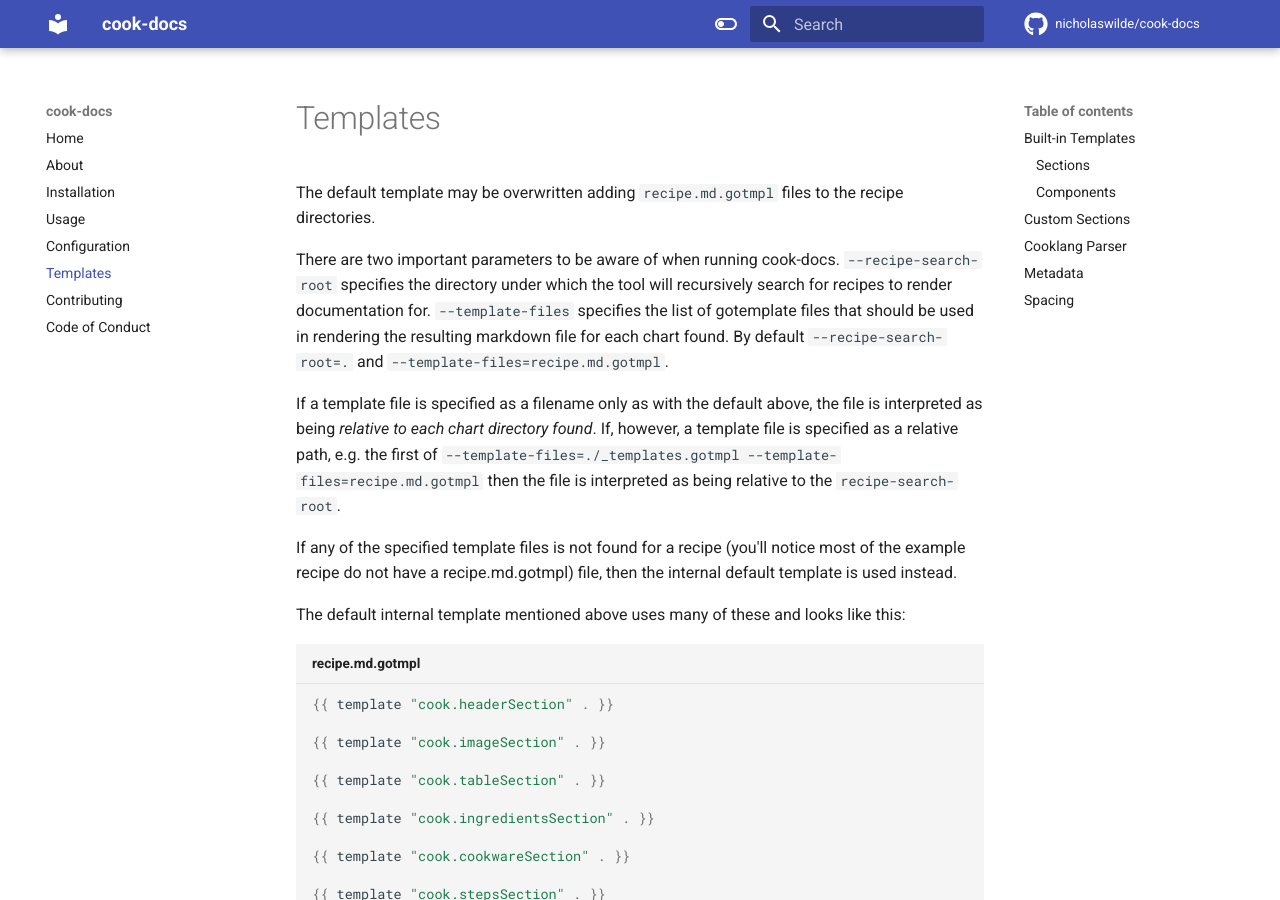
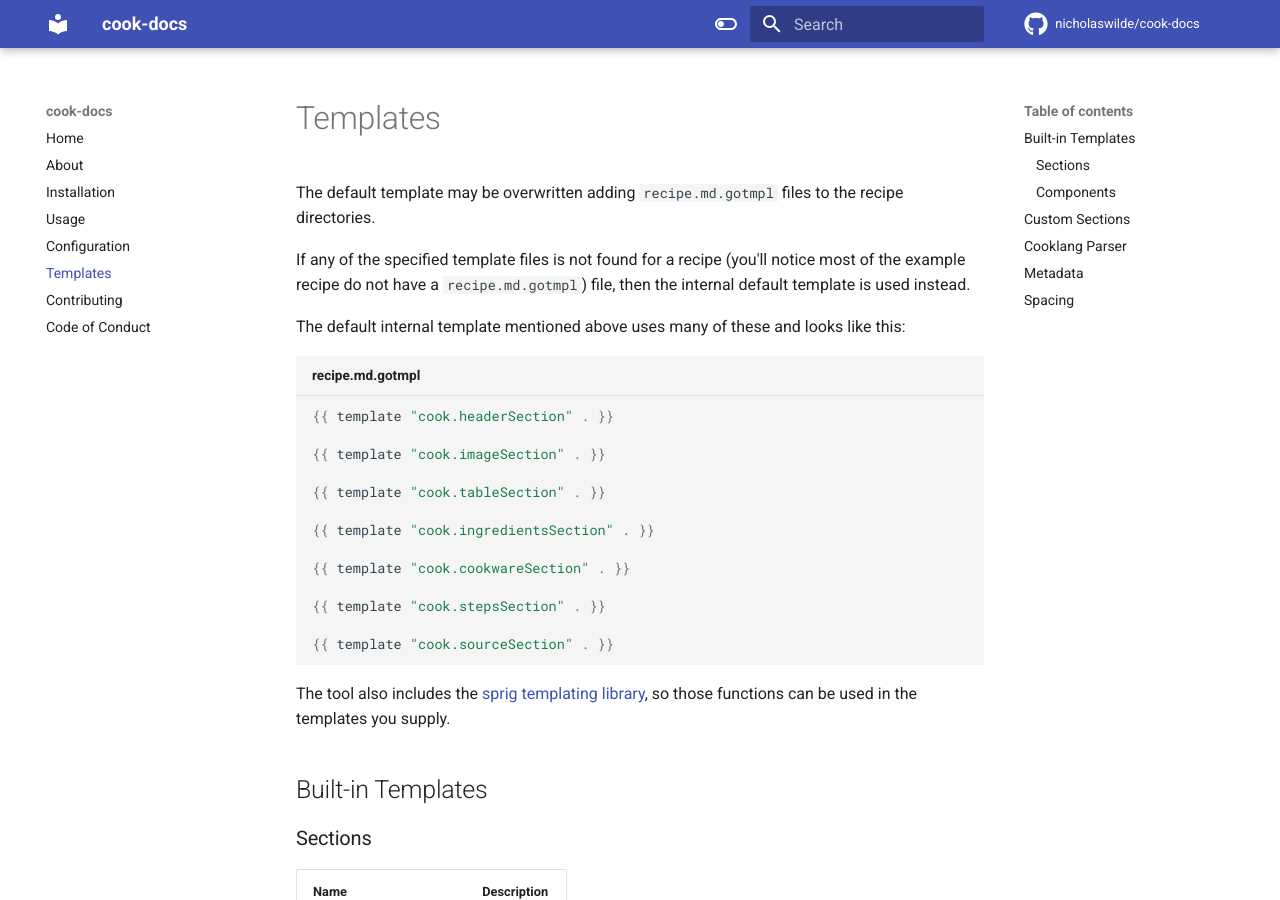
Before and after one commit to nicholaswilde/cook-docs, an MkDocs documentation site: the page built from docs/templates.md, in a window 1280 px wide and 900 px high. Built offline with MkDocs 1.6.1 and Material for MkDocs 9.7.7, drawn with Linux system fonts in a browser that asks for light colours; comment, search, counter and statistics services are not loaded; some of the changed text lies outside the part shown.

Commit message:
Update stuff
Signed-off-by: nιcнolaѕ wιlde <Nicholas Wilde>

````diff
--- a/docs/templates.md
+++ b/docs/templates.md
@@ -1,20 +1,14 @@
 # Templates
 
-The default template may be overwritten adding `recipe.md.gotmpl` files to the recipe directories.
+The default template may be overwritten adding `recipe.md.gotmpl` files to the
+recipe directories.
 
-There are two important parameters to be aware of when running cook-docs. `--recipe-search-root` specifies the directory
-under which the tool will recursively search for recipes to render documentation for. `--template-files` specifies the list
-of gotemplate files that should be used in rendering the resulting markdown file for each chart found. By default
-`--recipe-search-root=.` and `--template-files=recipe.md.gotmpl`.
+If any of the specified template files is not found for a recipe (you'll notice
+most of the example recipe do not have a `recipe.md.gotmpl`) file, then the
+internal default template is used instead.
 
-If a template file is specified as a filename only as with the default above, the file is interpreted as being _relative to each chart directory found_.
-If, however, a template file is specified as a relative path, e.g. the first of `--template-files=./_templates.gotmpl --template-files=recipe.md.gotmpl`
-then the file is interpreted as being relative to the `recipe-search-root`.
-
-If any of the specified template files is not found for a recipe (you'll notice most of the example recipe do not have a recipe.md.gotmpl)
-file, then the internal default template is used instead.
-
-The default internal template mentioned above uses many of these and looks like this:
+The default internal template mentioned above uses many of these and looks like
+this:
 
 ```go title="recipe.md.gotmpl"
 {{ template "cook.headerSection" . }}
@@ -88,8 +88,9 @@
 
 ## Cooklang Parser
 
-cook-docs uses [aquilax's][1] [cooklang-go][2] parser to parse cooklang recipes. The data output may then be directly
-used inside of the cook-docs template files.
+`cook-docs` uses [aquilax's][1] [cooklang-go][2] parser to parse `cooklang`
+recipes. The data output may then be directly used inside of the `cook-docs`
+template files.
 
 See [`parser.go`][3] for the structure latyout.
 
@@ -280,8 +281,9 @@
 
 ## Metadata
 
-cook-docs uses the `Metadata.title` and `Metadata.ImageName` keys for the recipe title and name of the formatted image name.
-If the parsed recipe uses these keys, they will be overwritten by cook-docs.
+`cook-docs` uses the `Metadata.title` and `Metadata.ImageName` keys for the
+recipe title and name of the formatted image name. If the parsed recipe
+uses these keys, they will be overwritten by cook-docs.
 
 ```title="Overwritten Recipe Metadata"
 >> title: My recipe title
````
Also changed, not shown: other parts of docs/templates.md (+24 -16 lines), docs/usage.md (+22 -0 lines).
